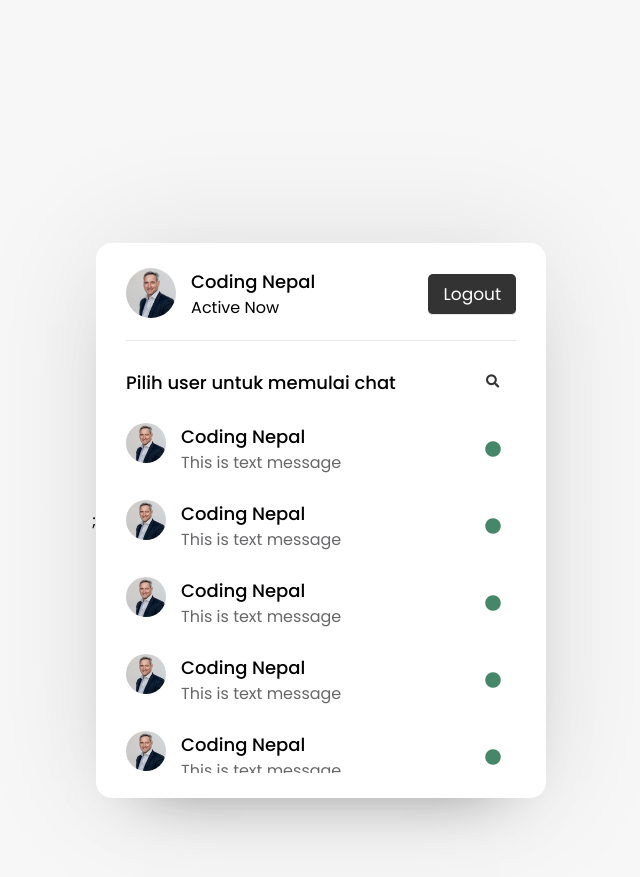
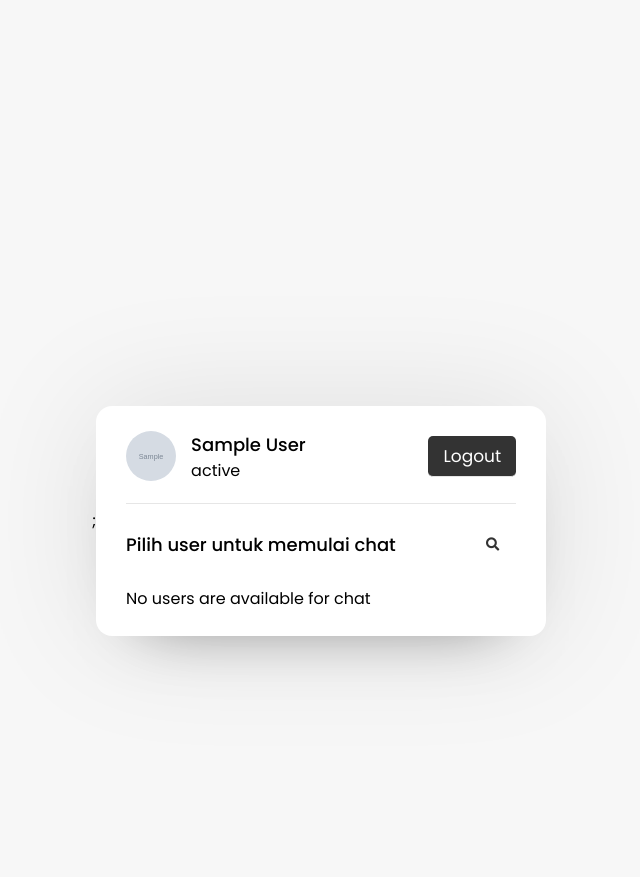
Before and after one commit to zainmstf/realtime-chat, a PHP site: page /users.php in a window 1280 px wide. Shown: the top 877 px of the page, without its empty margins (321-961 px from the left). Run offline with PHP 8.4, Linux system fonts and the light colour scheme; the visitor is signed in with stand-in values (Sample User, id 1); tables that the repository leaves empty or names only in its code hold one stand-in row (values such as "Sample post"); grey boxes marked "Sample" are stand-in pictures; some libraries are stand-ins or nearby versions.

Commit message:
Membuat user list dinamis

```diff
--- a/javascript/users.js
+++ b/javascript/users.js
@@ -1,8 +1,50 @@
 const searchBar = document.querySelector('.users .search input'),
-    searchBtn = document.querySelector('.users .search button');
+    searchBtn = document.querySelector('.users .search button'),
+    usersList = document.querySelector('.users .users-list');
 
 searchBtn.onclick = () => {
     searchBar.classList.toggle('active');
     searchBar.focus();
     searchBtn.classList.toggle('active');
+    searchBar.value = "";
 }
+
+searchBar.onkeyup = () => {
+    let searchTerm = searchBar.value;
+    if (searchTerm != "") {
+        searchBar.classList.add('active');
+        searchBtn.classList.add('active');
+    }
+    else {
+        searchBar.classList.remove('active');
+        searchBtn.classList.remove('active');
+    }
+    let xhr = new XMLHttpRequest(); //Membuat XML object
+    xhr.open("POST", 'php/search.php', true);
+    xhr.onload = () => {
+        if (xhr.readyState === XMLHttpRequest.DONE) {
+            if (xhr.status === 200) {
+                let data = xhr.response;
+                usersList.innerHTML = data;
+            }
+        }
+    }
+    xhr.setRequestHeader("Content-type", "application/x-www-form-urlencoded");
+    xhr.send("searchTerm=" + searchTerm);
+}
+
+setInterval(() => {
+    let xhr = new XMLHttpRequest(); //Membuat XML object
+    xhr.open("GET", 'php/users.php', true);
+    xhr.onload = () => {
+        if (xhr.readyState === XMLHttpRequest.DONE) {
+            if (xhr.status === 200) {
+                let data = xhr.response;
+                if (!searchBar.classList.contains('active')) {
+                    usersList.innerHTML = data;
+                }
+            }
+        }
+    }
+    xhr.send();
+}, 500); //function ini akan berjalan setelah 500ms
--- /dev/null
+++ b/php/users.php
@@ -0,0 +1,13 @@
+<?php
+session_start();
+include_once "config.php";
+
+$sql = mysqli_query($conn, "SELECT * FROM users");
+$output = "";
+
+if (mysqli_num_rows($sql) == 1) {
+    $output .= "No users are available for chat";
+} elseif (mysqli_num_rows($sql) > 0) {
+    include "data.php";
+}
+echo $output;
--- a/users.php
+++ b/users.php
@@ -10,12 +10,18 @@ if (!isset($_SESSION['unique_id'])) {
   <div class="wrapper">
     <section class="users">
       <header>
-        <?php  ?>
+        <?php
+        include_once "php/config.php";
+        $sql = mysqli_query($conn, "SELECT * FROM users WHERE unique_id = {$_SESSION['unique_id']}");
+        if (mysqli_num_rows($sql) > 0) {
+          $row = mysqli_fetch_assoc($sql);
+        }
+        ?>
         <div class="content">
-          <img src="images/img-1.jpg" alt="" />
+          <img src="php/images/<?php echo $row['image']; ?>" alt="" />
           <div class="details">
-            <span>Coding Nepal</span>
-            <p>Active Now</p>
+            <span><?php echo $row['fname'] . " " . $row['lname']; ?></span>
+            <p><?php echo $row['status']; ?></p>
           </div>
         </div>
         <a href="#" class="logout">Logout</a>
@@ -26,96 +32,6 @@ if (!isset($_SESSION['unique_id'])) {
         <button><i class="fas fa-search"></i></button>
       </div>
       <div class="users-list">
-        <a href="#">
-          <div class="content">
-            <img src="images/img-1.jpg" alt="" />
-            <div class="details">
-              <span>Coding Nepal</span>
-              <p>This is text message</p>
-            </div>
-          </div>
-          <div class="status-dot"><i class="fas fa-circle"></i></div>
-        </a>
-        <a href="#">
-          <div class="content">
-            <img src="images/img-1.jpg" alt="" />
-            <div class="details">
-              <span>Coding Nepal</span>
-              <p>This is text message</p>
-            </div>
-          </div>
-          <div class="status-dot"><i class="fas fa-circle"></i></div>
-        </a>
-        <a href="#">
-          <div class="content">
-            <img src="images/img-1.jpg" alt="" />
-            <div class="details">
-              <span>Coding Nepal</span>
-              <p>This is text message</p>
-            </div>
-          </div>
-          <div class="status-dot"><i class="fas fa-circle"></i></div>
-        </a>
-        <a href="#">
-          <div class="content">
-            <img src="images/img-1.jpg" alt="" />
-            <div class="details">
-              <span>Coding Nepal</span>
-              <p>This is text message</p>
-            </div>
-          </div>
-          <div class="status-dot"><i class="fas fa-circle"></i></div>
-        </a>
-        <a href="#">
-          <div class="content">
-            <img src="images/img-1.jpg" alt="" />
-            <div class="details">
-              <span>Coding Nepal</span>
-              <p>This is text message</p>
-            </div>
-          </div>
-          <div class="status-dot"><i class="fas fa-circle"></i></div>
-        </a>
-        <a href="#">
-          <div class="content">
-            <img src="images/img-1.jpg" alt="" />
-            <div class="details">
-              <span>Coding Nepal</span>
-              <p>This is text message</p>
-            </div>
-          </div>
-          <div class="status-dot"><i class="fas fa-circle"></i></div>
-        </a>
-        <a href="#">
-          <div class="content">
-            <img src="images/img-1.jpg" alt="" />
-            <div class="details">
-              <span>Coding Nepal</span>
-              <p>This is text message</p>
-            </div>
-          </div>
-          <div class="status-dot"><i class="fas fa-circle"></i></div>
-        </a>
-        <a href="#">
-          <div class="content">
-            <img src="images/img-1.jpg" alt="" />
-            <div class="details">
-              <span>Coding Nepal</span>
-              <p>This is text message</p>
-            </div>
-          </div>
-          <div class="status-dot"><i class="fas fa-circle"></i></div>
-        </a>
-        <a href="#">
-          <div class="content">
-            <img src="images/img-1.jpg" alt="" />
-            <div class="details">
-              <span>Coding Nepal</span>
-              <p>This is text message</p>
-            </div>
-          </div>
-          <div class="status-dot"><i class="fas fa-circle"></i></div>
-        </a>
       </div>
     </section>
   </div>
```
Also changed, not shown: php/data.php (added, +14 -0 lines), php/search.php (added, +12 -0 lines).
